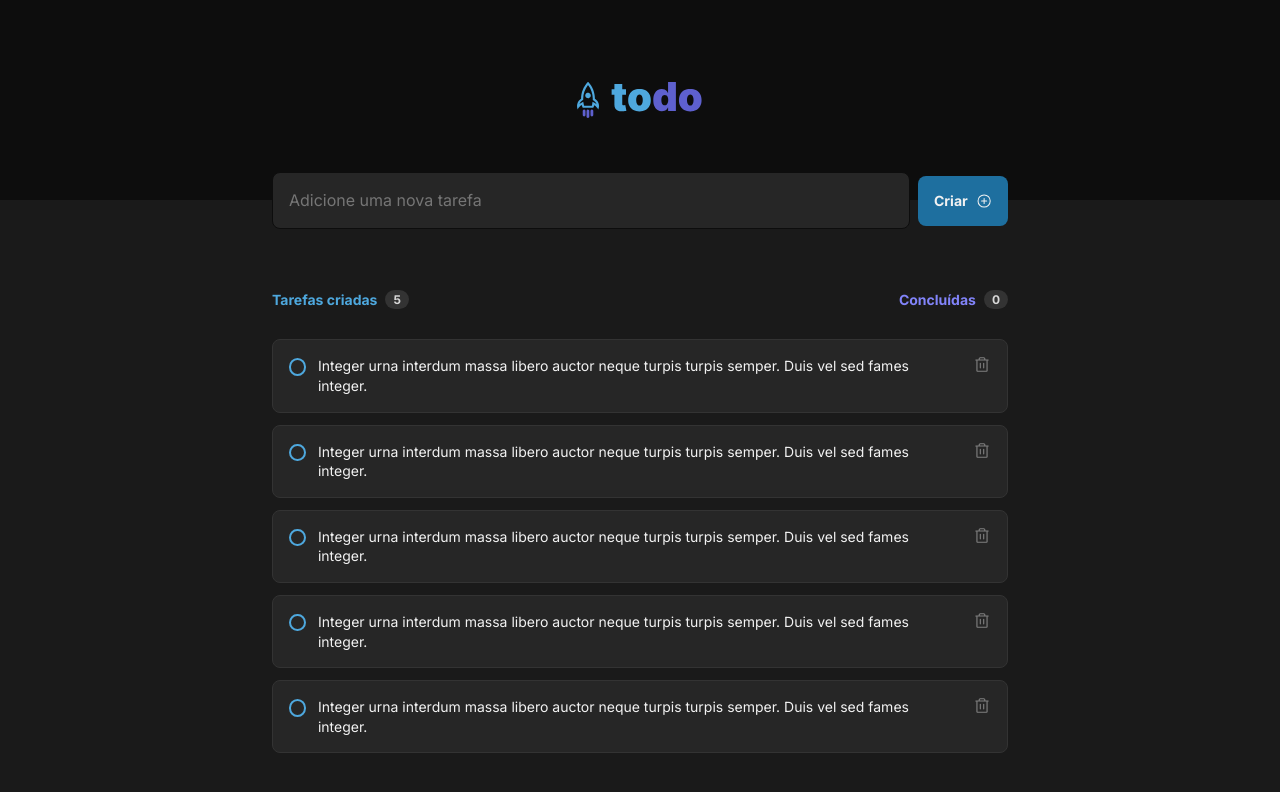
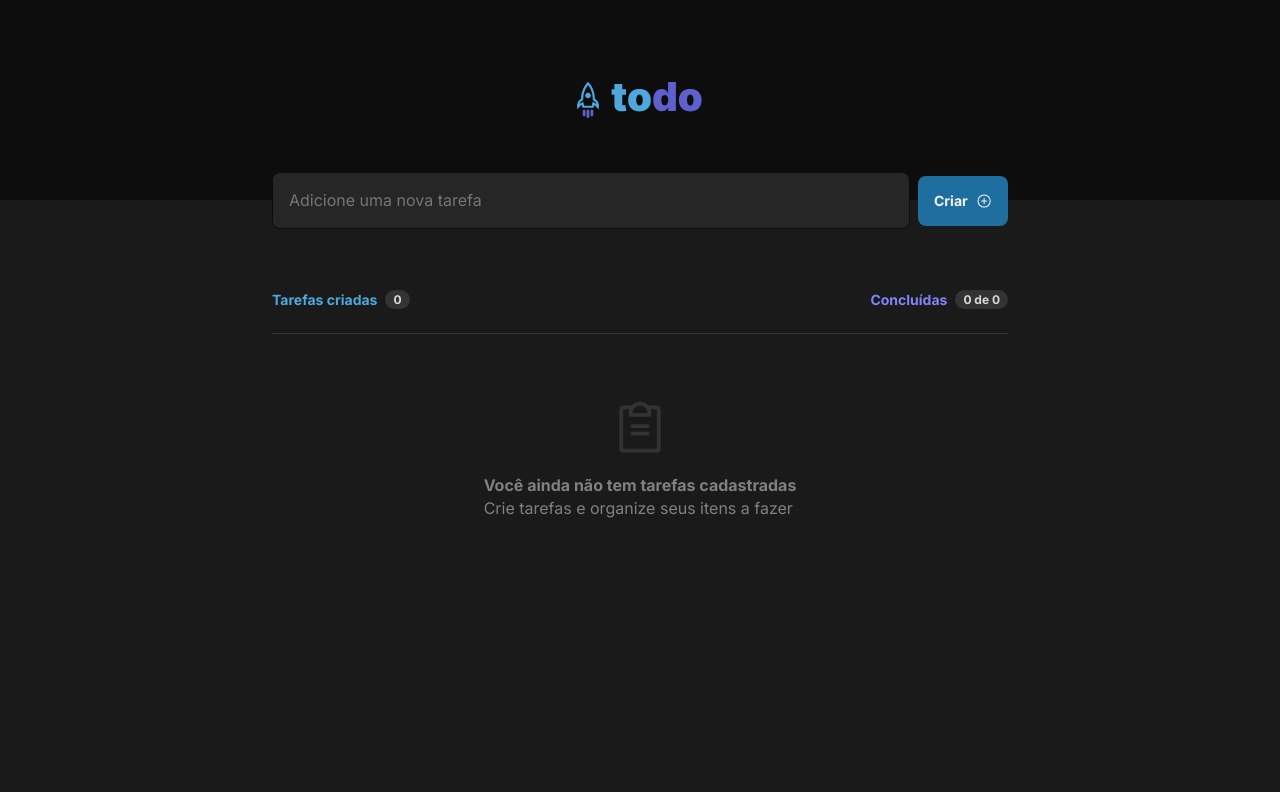
Before and after one commit to victor-com-code/ignite-todos, a React (Vite) app: page / in a window 1280 px wide. Shown: the top 792 px of the page. Built offline with nearby package versions, Linux system fonts and the light colour scheme.

Commit message:
Finalizando as funcionalidades exigidas no desafio

```diff
--- a/package.json
+++ b/package.json
@@ -12,11 +12,13 @@
   "dependencies": {
     "@phosphor-icons/react": "^2.0.9",
     "react": "^18.2.0",
-    "react-dom": "^18.2.0"
+    "react-dom": "^18.2.0",
+    "uuid": "^9.0.0"
   },
   "devDependencies": {
     "@types/react": "^18.0.28",
     "@types/react-dom": "^18.0.11",
+    "@types/uuid": "^9.0.1",
     "@typescript-eslint/eslint-plugin": "^5.57.1",
     "@typescript-eslint/parser": "^5.57.1",
     "@vitejs/plugin-react": "^4.0.0",
--- a/src/App.module.css
+++ b/src/App.module.css
@@ -107,3 +107,7 @@
 .emptyItens svg {
   color: var(--gray-400);
 }
+
+.hidden {
+  display: none;
+}
--- a/src/App.tsx
+++ b/src/App.tsx
@@ -1,17 +1,85 @@
+import { ChangeEvent, FormEvent, InvalidEvent, useState } from 'react';
 import styles from './App.module.css';
 
+import { v4 as uuidv4 } from 'uuid';
+
 import { Header } from './components/Header';
-import { Task } from './components/Task';
+import { Task, TaskType } from './components/Task';
 
 import { PlusCircle, ClipboardText } from '@phosphor-icons/react';
 
 export function App() {
+  const [tasks, setTasks] = useState<TaskType[]>([]);
+
+  const [newTaskContent, setNewTaskContent] = useState('');
+
+  const totalDoneTasks = tasks.reduce( (allDones, task) => {
+    if(task.done === true) { allDones++ }
+    return allDones;
+   }, 0 );
+
+  const totalCreatedTasks = tasks.length;
+
+  function handleCreateNewTask(event: FormEvent<HTMLFormElement>) {
+    event.preventDefault();
+
+    const task: TaskType = {
+      id: uuidv4(),
+      content: newTaskContent,
+      done: false
+    };
+
+    setTasks([
+      ...tasks,
+      task
+    ]);
+
+    setNewTaskContent('');
+  }
+
+  function handleNewTaskChange(event: ChangeEvent<HTMLInputElement>) {
+    setNewTaskContent(event.target.value);
+
+    event.target.setCustomValidity('');
+  }
+
+  function handleNewTaskInvalid(event: InvalidEvent<HTMLInputElement>) {
+    event.target.setCustomValidity('Este campo é obrigatório!');
+  }
+
+  function deleteTask(taskId: string) {
+    const tasksWithoutDeletedOne = tasks.filter(task => {
+      return task.id !== taskId
+    });
+
+    setTasks(tasksWithoutDeletedOne);
+  }
+
+  function markDoneTask(taskId: string) {
+    const newTasks = tasks.map((task => {
+      if(task.id === taskId)  return { ...task, done: !task.done };
+      return {
+        ...task
+      };
+     }));
+
+     setTasks(newTasks);
+  }
+
   return(
     <div>
       <Header />
 
-      <form className={styles.taskForm}>
-        <input type="text" placeholder="Adicione uma nova tarefa" />
+      <form onSubmit={handleCreateNewTask} className={styles.taskForm}>
+        <input
+          name="task"
+          type="text"
+          placeholder="Adicione uma nova tarefa"
+          required
+          value={newTaskContent}
+          onChange={handleNewTaskChange}
+          onInvalid={handleNewTaskInvalid}
+        />
         <button type="submit">
           Criar
           <PlusCircle size={18} />
@@ -21,29 +89,30 @@ export function App() {
       <div className={styles.wrapper}>
         <header className={styles.tasksInfo}>
           <span className={styles.created}>
-            Tarefas criadas {' '}
-            <span className={styles.taskCounter}>5</span>
+            Tarefas criadas
+            <span className={styles.taskCounter}>{totalCreatedTasks}</span>
           </span>
 
           <span className={styles.done}>
-            Concluídas {' '}
-            <span className={styles.taskCounter}>0</span>
+            Concluídas
+            <span className={styles.taskCounter}>{totalDoneTasks} de {totalCreatedTasks}</span>
           </span>
         </header>
 
-        {/* <div className={styles.emptyItens}>
-          <ClipboardText size={60} />
-          <span>
-            <strong>Você ainda não tem tarefas cadastradas</strong>
-            <p>Crie tarefas e organize seus itens a fazer</p>
-          </span>
-        </div> */}
+        <div className={tasks.length === 0 ? styles.emptyItens : styles.hidden}>
+            <ClipboardText size={60} />
+            <span>
+              <strong>Você ainda não tem tarefas cadastradas</strong>
+              <p>Crie tarefas e organize seus itens a fazer</p>
+            </span>
+        </div>
 
-        <Task />
-        <Task />
-        <Task />
-        <Task />
-        <Task />
+
+        {
+          tasks.map((task) => {
+            return <Task key={task.content} task={task} onDeleteTask={deleteTask} onMarkDoneTask={markDoneTask} />
+          })
+        }
       </div>
     </div>
   );
--- a/src/components/Task.module.css
+++ b/src/components/Task.module.css
@@ -1,7 +1,8 @@
 .task {
   background: var(--gray-500);
 
-  display: flex;
+  display: grid;
+  grid-template-columns: auto 1fr auto;
   align-items: flex-start;
   gap: 0.75rem;
 
@@ -12,19 +13,15 @@
 }
 
 .task label {
-  display: flex;
-  gap: 0.75rem;
-  align-items: flex-start;
-
-  padding-right: 1.5rem;
-
   font-size: 0.875rem;
   line-height: 1.4;
   color: var(--gray-100);
   cursor: pointer;
+
+  transition: color 0.3s;
 }
 
-.task label input[type=checkbox] {
+.task input[type=checkbox] {
   margin-top: 0.125rem;
   -webkit-appearance: none;
 
@@ -39,22 +36,26 @@
   transition: background-color 0.3s, border-color 0.3s;
 }
 
-.task label input[type=checkbox]:hover {
+.task input[type=checkbox]:hover {
   opacity: 0.9;
   border: 2px solid var(--blue-dark);
 }
 
-.task label input[type=checkbox]:checked {
+.task input[type=checkbox]:hover ~ label {
+  color: var(--gray-300);
+}
+
+.task input[type=checkbox]:checked {
   background: var(--purple-dark) url('../assets/Vector.svg') center no-repeat;
   border: none;
 }
 
-.task label input[type=checkbox]:checked ~ span {
+.task input[type=checkbox]:checked ~ label {
   text-decoration: line-through;
   color: var(--gray-300);
 }
 
-.task label input[type=checkbox]:checked:hover {
+.task input[type=checkbox]:checked:hover {
   background-color: var(--purple);
 }
 
--- a/src/components/Task.tsx
+++ b/src/components/Task.tsx
@@ -1,16 +1,38 @@
+import { HTMLAttributes, useId } from 'react';
 import style from './Task.module.css';
 
 import { Trash } from '@phosphor-icons/react';
 
-export function Task() {
+export interface TaskType {
+  id: string;
+  content: string;
+  done: boolean;
+}
+
+interface TaskProps {
+  task: TaskType;
+  onDeleteTask: (id: string) => void;
+  onMarkDoneTask: (id: string) => void;
+}
+
+export function Task({ task, onDeleteTask, onMarkDoneTask }: TaskProps){
+  const inputId = useId();
+
+  function handleDeleteTask() {
+    onDeleteTask(task.id);
+  }
+
+  function handleDoneTask() {
+    onMarkDoneTask(task.id);
+  }
 
   return(
     <div className={style.task}>
-      <label>
-        <input type="checkbox" />
-        <span>Integer urna interdum massa libero auctor neque turpis turpis semper. Duis vel sed fames integer.</span>
+      <input type="checkbox" id={inputId} onClick={handleDoneTask} />
+      <label htmlFor={inputId}>
+        <span>{ task.content }</span>
       </label>
-      <button>
+      <button onClick={handleDeleteTask}>
         <Trash size={18} />
       </button>
     </div>
```
Also changed, not shown: 2 other files (tests, documents, lock files or other folders).
